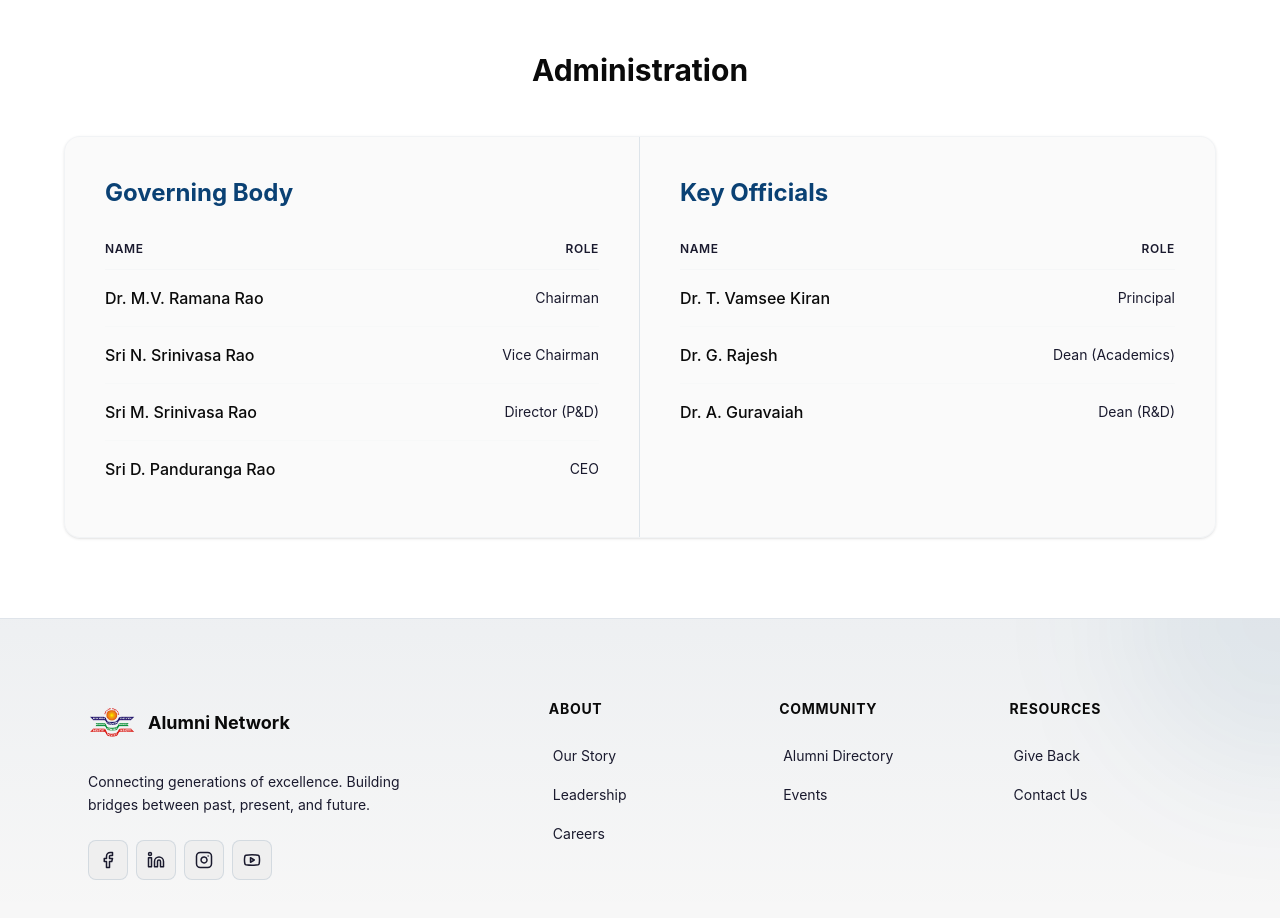
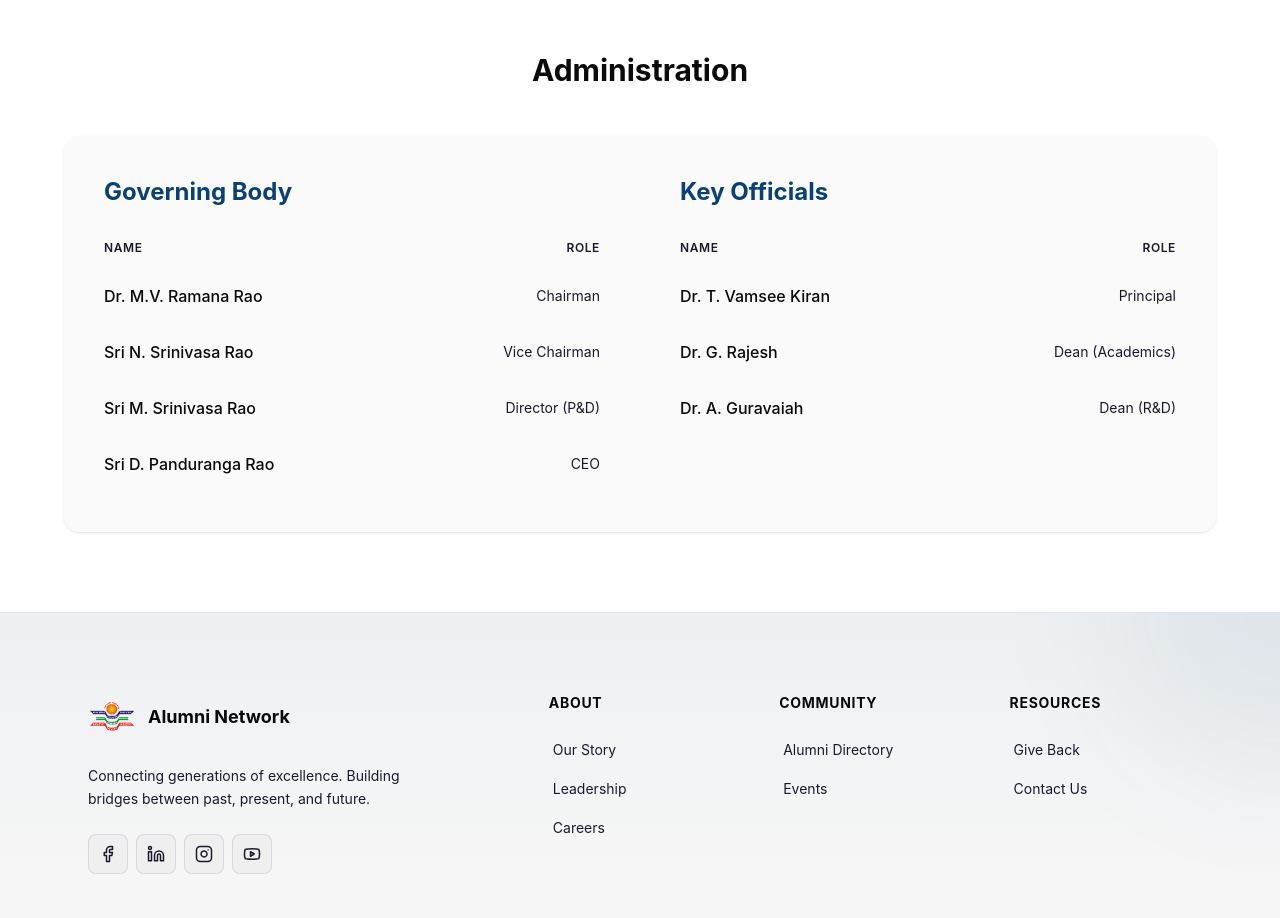
Before and after one commit to D-Mokshyagna-yadav/Alumini, a React (Vite) app in the folder client/: page /about in a window 1280 px wide. Shown: the part 3500-4418 px from the top of the page. Built offline with nearby package versions, Linux system fonts and the light colour scheme; no server answers.

Commit message:
alignment

```diff
--- a/client/src/pages/About.tsx
+++ b/client/src/pages/About.tsx
@@ -245,58 +245,58 @@ const About = () => {
                     {/* Administration / Governing Body */}
                     <div id="leadership" className="max-w-6xl mx-auto">
                         <h2 className="text-2xl sm:text-3xl font-heading font-bold text-[var(--text-primary)] text-center mb-12">Administration</h2>
-                        <div className="bg-[var(--bg-secondary)]/60 backdrop-blur-xl shadow-sm border border-[var(--border-color)]/30 rounded-2xl overflow-hidden">
-                            <div className="grid md:grid-cols-2 divide-y md:divide-y-0 md:divide-x divide-[var(--border-color)]">
+                        <div className="bg-[var(--bg-secondary)]/60 backdrop-blur-xl shadow-sm border-none rounded-2xl overflow-hidden">
+                            <div className="grid md:grid-cols-2">
                                 <div className="p-6 sm:p-10">
                                     <h3 className="text-2xl font-bold text-[var(--accent)] mb-8">Governing Body</h3>
-                                    <table className="w-full border-collapse">
+                                    <table className="w-full border-collapse" style={{ borderSpacing: 0 }}>
                                         <thead>
-                                            <tr className="border-b border-[var(--border-color)]/15">
-                                                <th className="text-left text-xs uppercase tracking-wider text-[var(--text-secondary)] font-semibold pb-3">Name</th>
-                                                <th className="text-right text-xs uppercase tracking-wider text-[var(--text-secondary)] font-semibold pb-3">Role</th>
+                                            <tr>
+                                                <th className="text-left text-xs uppercase tracking-wider text-[var(--text-secondary)] font-semibold pb-3 border-none">Name</th>
+                                                <th className="text-right text-xs uppercase tracking-wider text-[var(--text-secondary)] font-semibold pb-3 border-none">Role</th>
                                             </tr>
                                         </thead>
                                         <tbody>
-                                            <tr className="border-b border-[var(--border-color)]/10">
-                                                <td className="py-4 font-medium text-base text-[var(--text-primary)]">Dr. M.V. Ramana Rao</td>
-                                                <td className="py-4 text-sm text-[var(--text-secondary)] text-right">Chairman</td>
-                                            </tr>
-                                            <tr className="border-b border-[var(--border-color)]/10">
-                                                <td className="py-4 font-medium text-base text-[var(--text-primary)]">Sri N. Srinivasa Rao</td>
-                                                <td className="py-4 text-sm text-[var(--text-secondary)] text-right">Vice Chairman</td>
-                                            </tr>
-                                            <tr className="border-b border-[var(--border-color)]/10">
-                                                <td className="py-4 font-medium text-base text-[var(--text-primary)]">Sri M. Srinivasa Rao</td>
-                                                <td className="py-4 text-sm text-[var(--text-secondary)] text-right">Director (P&D)</td>
+                                            <tr>
+                                                <td className="py-4 font-medium text-base text-[var(--text-primary)] border-none">Dr. M.V. Ramana Rao</td>
+                                                <td className="py-4 text-sm text-[var(--text-secondary)] text-right border-none">Chairman</td>
                                             </tr>
                                             <tr>
-                                                <td className="py-4 font-medium text-base text-[var(--text-primary)]">Sri D. Panduranga Rao</td>
-                                                <td className="py-4 text-sm text-[var(--text-secondary)] text-right">CEO</td>
+                                                <td className="py-4 font-medium text-base text-[var(--text-primary)] border-none">Sri N. Srinivasa Rao</td>
+                                                <td className="py-4 text-sm text-[var(--text-secondary)] text-right border-none">Vice Chairman</td>
+                                            </tr>
+                                            <tr>
+                                                <td className="py-4 font-medium text-base text-[var(--text-primary)] border-none">Sri M. Srinivasa Rao</td>
+                                                <td className="py-4 text-sm text-[var(--text-secondary)] text-right border-none">Director (P&D)</td>
+                                            </tr>
+                                            <tr>
+                                                <td className="py-4 font-medium text-base text-[var(--text-primary)] border-none">Sri D. Panduranga Rao</td>
+                                                <td className="py-4 text-sm text-[var(--text-secondary)] text-right border-none">CEO</td>
                                             </tr>
                                         </tbody>
                                     </table>
                                 </div>
                                 <div className="p-6 sm:p-10">
                                     <h3 className="text-2xl font-bold text-[var(--accent)] mb-8">Key Officials</h3>
-                                    <table className="w-full border-collapse">
+                                    <table className="w-full border-collapse" style={{ borderSpacing: 0 }}>
                                         <thead>
-                                            <tr className="border-b border-[var(--border-color)]/15">
-                                                <th className="text-left text-xs uppercase tracking-wider text-[var(--text-secondary)] font-semibold pb-3">Name</th>
-                                                <th className="text-right text-xs uppercase tracking-wider text-[var(--text-secondary)] font-semibold pb-3">Role</th>
+                                            <tr>
+                                                <th className="text-left text-xs uppercase tracking-wider text-[var(--text-secondary)] font-semibold pb-3 border-none">Name</th>
+                                                <th className="text-right text-xs uppercase tracking-wider text-[var(--text-secondary)] font-semibold pb-3 border-none">Role</th>
                                             </tr>
                                         </thead>
                                         <tbody>
-                                            <tr className="border-b border-[var(--border-color)]/10">
-                                                <td className="py-4 font-medium text-base text-[var(--text-primary)]">Dr. T. Vamsee Kiran</td>
-                                                <td className="py-4 text-sm text-[var(--text-secondary)] text-right">Principal</td>
-                                            </tr>
-                                            <tr className="border-b border-[var(--border-color)]/10">
-                                                <td className="py-4 font-medium text-base text-[var(--text-primary)]">Dr. G. Rajesh</td>
-                                                <td className="py-4 text-sm text-[var(--text-secondary)] text-right">Dean (Academics)</td>
+                                            <tr>
+                                                <td className="py-4 font-medium text-base text-[var(--text-primary)] border-none">Dr. T. Vamsee Kiran</td>
+                                                <td className="py-4 text-sm text-[var(--text-secondary)] text-right border-none">Principal</td>
                                             </tr>
                                             <tr>
-                                                <td className="py-4 font-medium text-base text-[var(--text-primary)]">Dr. A. Guravaiah</td>
-                                                <td className="py-4 text-sm text-[var(--text-secondary)] text-right">Dean (R&D)</td>
+                                                <td className="py-4 font-medium text-base text-[var(--text-primary)] border-none">Dr. G. Rajesh</td>
+                                                <td className="py-4 text-sm text-[var(--text-secondary)] text-right border-none">Dean (Academics)</td>
+                                            </tr>
+                                            <tr>
+                                                <td className="py-4 font-medium text-base text-[var(--text-primary)] border-none">Dr. A. Guravaiah</td>
+                                                <td className="py-4 text-sm text-[var(--text-secondary)] text-right border-none">Dean (R&D)</td>
                                             </tr>
                                         </tbody>
                                     </table>
```
